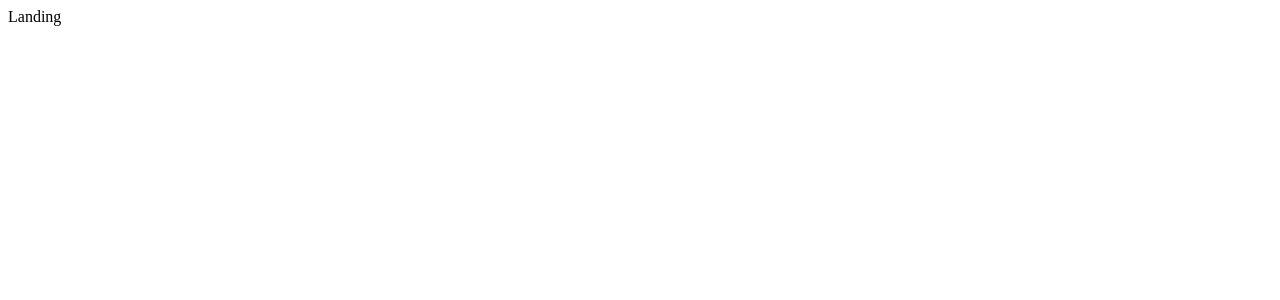
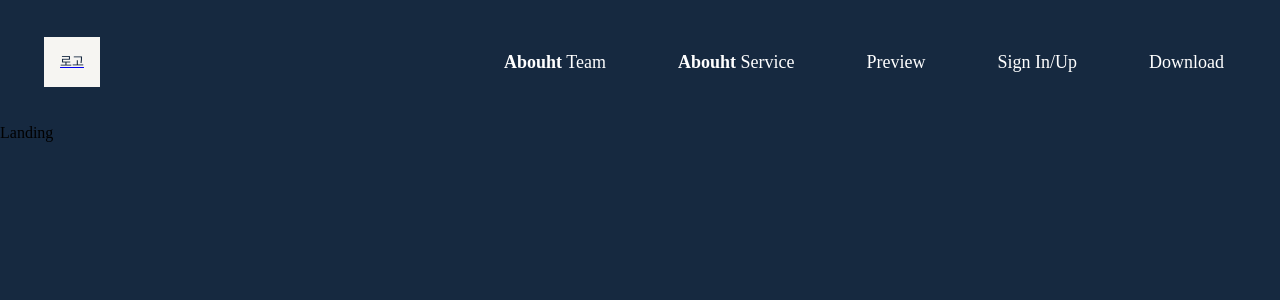
Before and after one commit to judemin/abouht-front, a React (Vite) app: page / in a window 1280 px wide. Shown: the top 300 px of the page. Built offline with nearby package versions, Linux system fonts and the light colour scheme; a web font is replaced by a local one.

Commit message:
Feat: Add Navigation Bar

```diff
--- a/src/App.tsx
+++ b/src/App.tsx
@@ -1,9 +1,11 @@
 import { BrowserRouter, Routes, Route } from "react-router-dom"
 import Landing from "./pages/Landing"
+import NavigationBar from "./components/NavigationBar"
 
 const App = () => {
   return (
     <BrowserRouter>
+      <NavigationBar />
       <div className="container">
         <Routes>
           <Route path="/" element={<Landing />} />
--- /dev/null
+++ b/src/components/NavigationBar.tsx
@@ -0,0 +1,74 @@
+import React from "react"
+import { styled } from "styled-components"
+import { Link } from "react-router-dom"
+
+const NavContainer = styled.nav`
+  position: -webkit-sticky;
+  position: sticky;
+  width: 100%;
+  height: 7.75rem;
+  top: 0;
+  z-index: 100;
+  /* background-color: #ff00ff; */
+`
+
+const Nav = styled.div`
+  width: 100%;
+  /* max-width: 1140px; */
+  height: 100%;
+  display: flex;
+  justify-content: space-between;
+  align-items: center;
+  margin: 0 auto;
+`
+
+const Logo = styled.div`
+  width: 56px;
+  height: 50px;
+  font-size: 13px;
+  text-align: center;
+  line-height: 50px;
+  color: #162840;
+  background-color: #f6f5f2;
+  margin-left: 2.75rem;
+`
+
+const Menu = styled.div`
+  display: flex;
+  gap: 3rem;
+  margin-right: 2.75rem;
+`
+
+const MenuItem = styled(Link)`
+  font-size: 1.125rem;
+  padding: 4px 12px;
+  color: white;
+  text-decoration: none;
+`
+
+type Props = {}
+
+const NavigationBar = (props: Props) => {
+  return (
+    <NavContainer>
+      <Nav>
+        <Link to="/">
+          <Logo>로고</Logo>
+        </Link>
+        <Menu>
+          <MenuItem to="/team">
+            <b>Abouht</b> Team
+          </MenuItem>
+          <MenuItem to="/service">
+            <b>Abouht</b> Service
+          </MenuItem>
+          <MenuItem to="/preview">Preview</MenuItem>
+          <MenuItem to="/signin">Sign In/Up</MenuItem>
+          <MenuItem to="/download">Download</MenuItem>
+        </Menu>
+      </Nav>
+    </NavContainer>
+  )
+}
+
+export default NavigationBar
--- a/src/index.css
+++ b/src/index.css
@@ -16,4 +16,10 @@
 
 body {
   font-family: "GmarketSans";
+  background-color: #162940;
 }
+
+* {
+  margin: 0;
+  padding: 0;
+}
```
